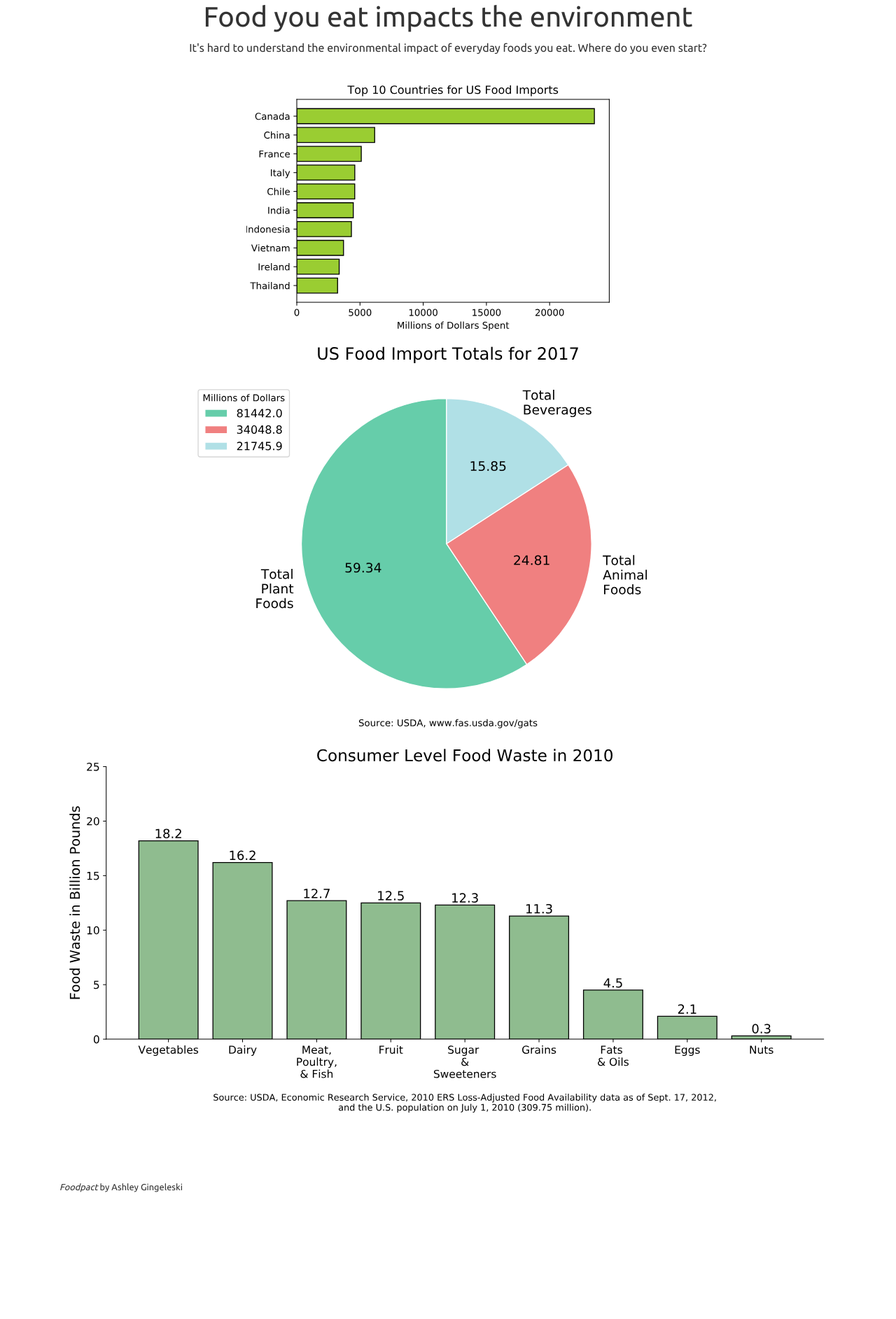
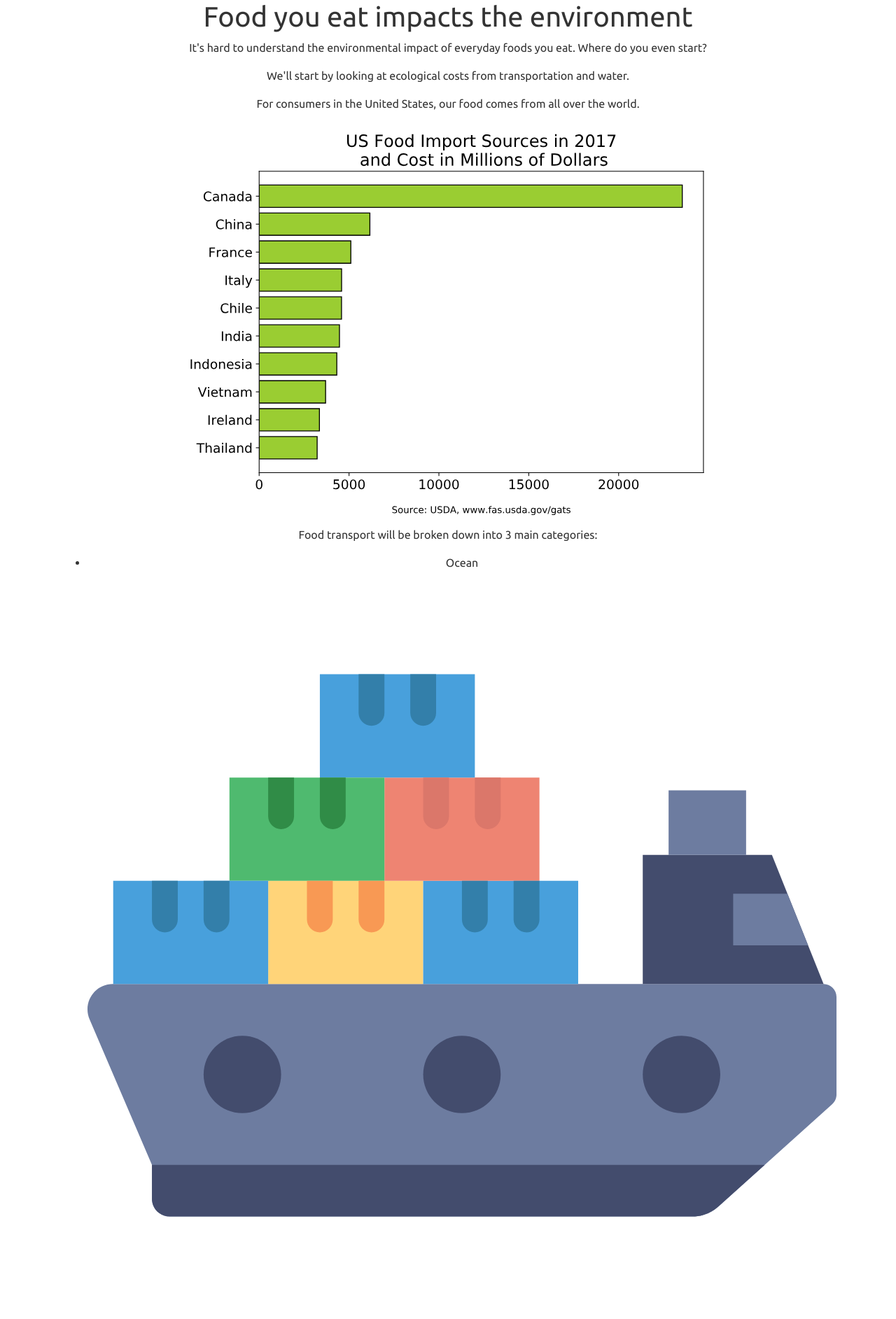
Before and after one commit to ashleylizg/foodpact, a Flask app: page / in a window 1280 px wide. Shown: the part 56-1941 px from the top of the page at 70% size. Before the commit the page ends 1760 px from the top, so only its background shows below. Run offline with Flask 2, Linux system fonts and the light colour scheme; parts of the project's set-up code (start-up, migrations or seed data) failed here and were passed over; some libraries are stand-ins or nearby versions.

Commit message:
#3 #5 various ui updates

```diff
--- a/project/client/templates/main/home.html
+++ b/project/client/templates/main/home.html
@@ -1,7 +1,9 @@
 {% extends "_base.html" %}
 
 {% block content %}
-
+<head>
+<link rel="stylesheet" href="https://cdnjs.cloudflare.com/ajax/libs/font-awesome/4.7.0/css/font-awesome.min.css">
+</head>
 <div class="body-content">
   <div class="row">
     <div class="col-md-12 text-center">
@@ -15,12 +17,57 @@
   </div>
   <div class="row">
     <div class="col-md-12 text-center">
-      <img class="img-fluid" src="{{ url_for('static', filename='img/top_countries_food_imports.svg') }}">
+      <p>We'll start by looking at ecological costs from transportation and water.</p>
+      <b></b>
+      <p>For consumers in the United States, our food comes from all over the world.</p>
+    </div>
+  </div>
+  <div class="row">
+    <div class="col-md-12 text-center">
+      <img class="img-fluid" src="{{ url_for('static', filename='img/food_imports.svg') }}">
+    </div>
+  </div>
+  <div class="row">
+    <div class="col-md-12 text-center">
+      <p>Food transport will be broken down into 3 main categories:
+        <ul>
+          <li>Ocean</li>
+            <img class="img fluid" src="{{ url_for('static', filename='img/005-cargo-ship.svg') }}">
+          <li>Rail</li>
+          <li>Freight</li>
+        </ul>
+      </p>
+      <p>We'll take a look at greenhouse gas production from food transport in the form of carbon dioxide.</p>
+      <h2>Food Import Categories</h2>
+      <p>We'll focus on plant products because most imports come from this category.</p>
     </div>
   </div>
   <div class="row">
     <div class="col-md-12 text-center">
       <img class="img-fluid" src="{{ url_for('static', filename='img/food_import_cat_totals.svg') }}">
+    </div>
+  <div class="row">
+    <div class="col-md-12 text-center">
+      <h2>What is a water footprint?</h2>
+      <b></b>
+      <p>A water footprint breaks down the types of water inputs for growing food.</p>
+      <p>There are different footprints to make up the total water footprint for a crop.</p>
+      <p>Blue + Green + Grey = Total</p>
+      <b></b>
+      <ul>
+        <li>Blue: Surface water & groundwater inputs</li>
+        <li>Green: Rainwater inputs</li>
+        <li>Grey: Volume of freshwater to balance out pollutants from crop production</li>
+      </ul>
+    </div>
+  </div>
+<body>
+  <i class="fas fa-stroopwafel"></i>
+</body>
+  <div class="row">
+      <div class="col-md-12 text-center">
+        <img class="img-fluid" src="{{ url_for('static', filename='img/water_footprints.svg') }}">
+      </div>
     </div>
   </div>
   <div class="row">
```
Also changed, not shown: project/client/templates/main/sources.html (+17 -1 lines).
